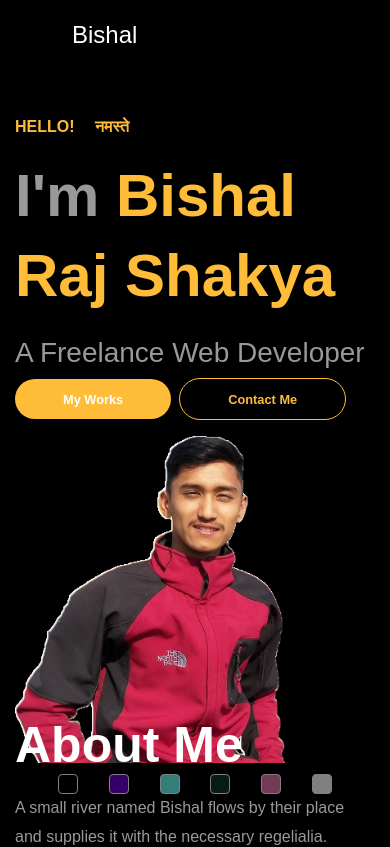
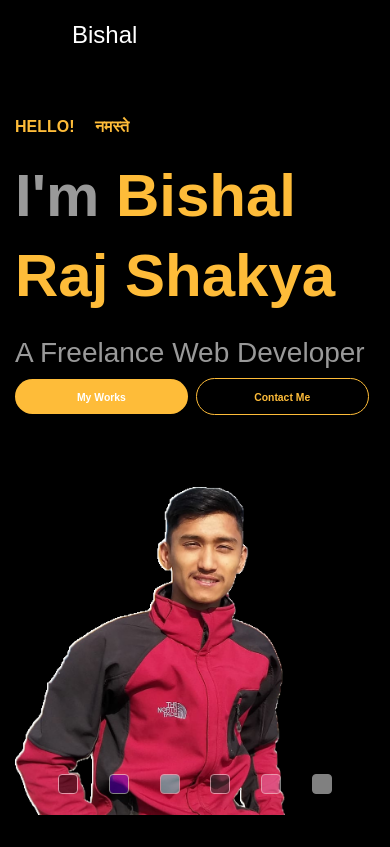
Before and after one commit to BishalRaj/react-profile, a React (Create React App) app: page / in a window 390 px wide. Shown: the top 847 px of the page. Built offline with nearby package versions, Linux system fonts and the light colour scheme.

Commit message:
btn adjustment

```diff
--- a/src/components/Intro/intro.js
+++ b/src/components/Intro/intro.js
@@ -18,21 +18,25 @@ function Intro() {
             Raj Shakya
           </h1>
           <h3 className="font-weight-normal mt-4">A Freelance Web Developer</h3>
-          <p className="">
-            <Link to="projects" className="btn rounded-pill py-2 px-5">
+
+          <Link
+            to="projects"
+            spy={true}
+            className="btn rounded-pill intro-btn py-2 px-5"
+          >
             <small>
               <b>My Works</b>
             </small>
           </Link>
           <Link
             to="contact"
-              className="btn rounded-pill outline-btn ml-2 py-2 px-5"
+            spy={true}
+            className="btn rounded-pill intro-btn outline-btn ml-2 py-2 px-5"
           >
             <small>
               <b>Contact Me</b>
             </small>
           </Link>
-          </p>
         </Col>
         <Col lg={6} md={6} xs={12}>
           <Image src={logo} className="w-75" />
--- a/src/styles/style.scss
+++ b/src/styles/style.scss
@@ -680,12 +680,17 @@ list-style: none;
         margin-left: 0px !important;
         margin-right: 0px !important;
     }
+    .intro-btn{
+        width: 48%;
+        font-size: small;
+    }
   }
 
   @media (max-width: 425px) {
       .c-h-700{
-
-          padding-top: 30%;
+        padding-top: 15%;
+          margin-top: 15%;
+          margin-bottom: 25%;
       }
     .sm-d-none{
        display: none !important;
@@ -699,4 +704,11 @@ list-style: none;
         padding-top: 5% !important;
         padding-bottom: 5% !important;
     }
+    .intro-btn{
+        width: 48%;
+        margin-bottom: 20%;
+        font-size: small;
+        padding-left: 0px !important;
+        padding-right: 0px !important;
+    }
   }
```
Lines whose indentation alone changed are shown as unchanged.
